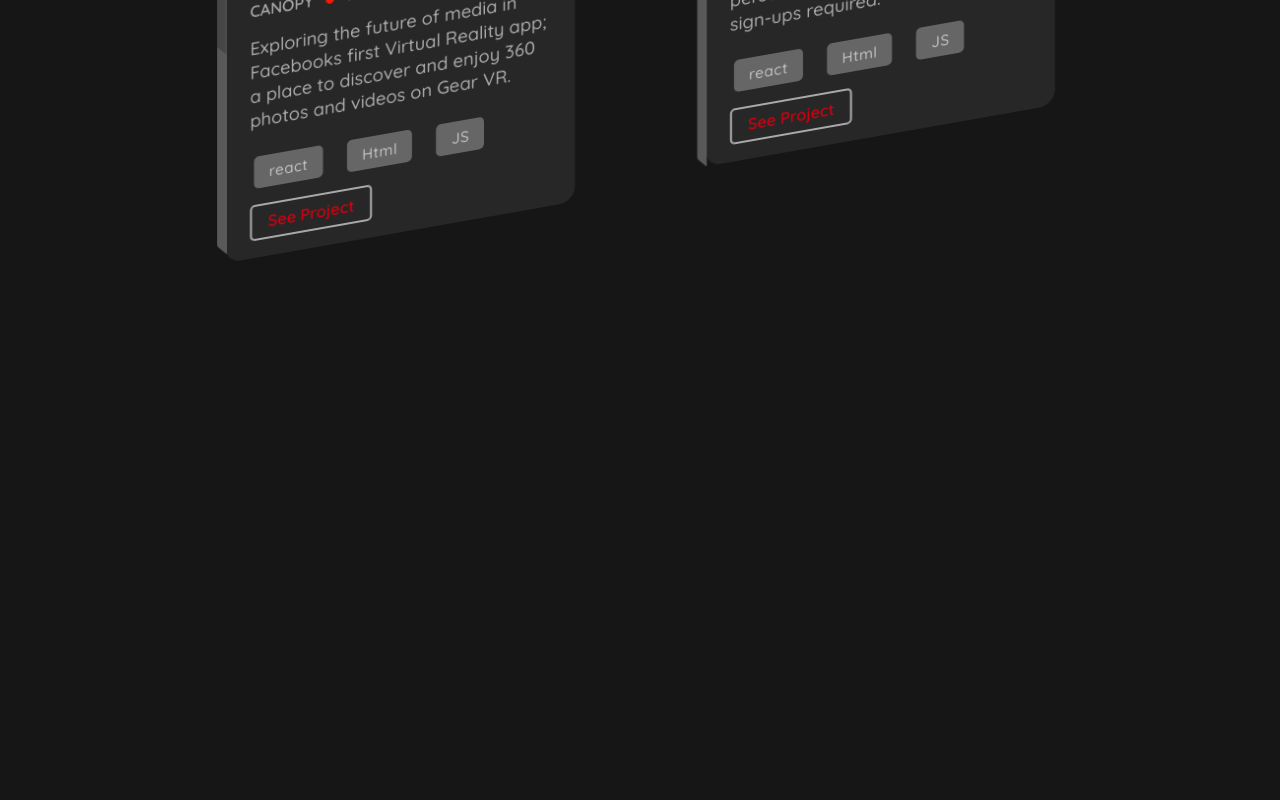
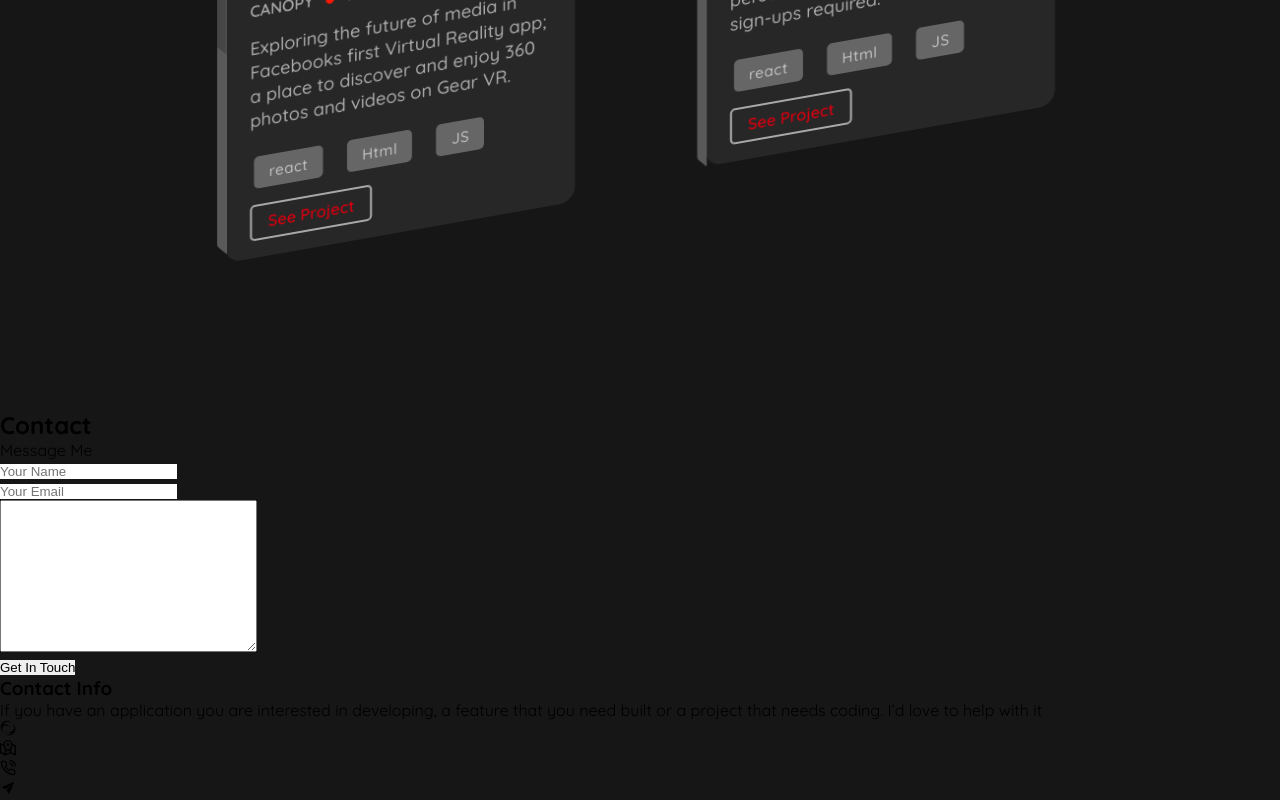
Before and after one commit to moise10r/React_Personal_Portfolio, a React (Create React App) app: page / in a window 1280 px wide. Shown: the part 4238-5038 px from the top of the page. Before the commit the page ends 4548 px from the top, so only its background shows below. Built offline with nearby package versions, Linux system fonts and the light colour scheme.

Commit message:
Fix css bug.

```diff
--- a/src/assets/css/main.css
+++ b/src/assets/css/main.css
@@ -1034,7 +1034,7 @@ li {
 }
 .project-main-wrapper .card-list-container {
   width: 100%;
-  margin-top: 15rem;
+  margin-top: 5rem;
   display: flex;
   justify-content: center;
   align-items: center;
@@ -1054,8 +1054,7 @@ li {
   max-width: 350px;
   margin: 2rem auto;
   padding: 2.5rem;
-  border-bottom-right-radius: 16px;
-  border-bottom-left-radius: 16px;
+  border-radius: 16px;
   background-color: rgba(51, 51, 51, 0.6);
   transition: 0.5s;
   position: relative;
@@ -1063,6 +1062,14 @@ li {
   justify-content: center;
   align-items: center;
   flex-direction: column;
+}
+@media screen and (min-width: 992px) {
+  .project-main-wrapper .card-list-container .card {
+    border-top-right-radius: 0;
+    border-top-left-radius: 0;
+    border-bottom-left-radius: 16px;
+    border-bottom-right-radius: 16px;
+  }
 }
 .project-main-wrapper .card-list-container .card .img-wrapper {
   width: 100%;
@@ -1168,6 +1175,11 @@ li {
   transform: translateY(-3rem);
 }
 .project-main-wrapper .card-list-container .card::before {
+  display: none;
+}
+@media screen and (min-width: 992px) {
+  .project-main-wrapper .card-list-container .card::before {
+    display: block;
     position: absolute;
     content: "";
     top: -0.9rem;
@@ -1180,7 +1192,13 @@ li {
     transition: 0.5s;
     border-radius: 0.2rem;
   }
+}
 .project-main-wrapper .card-list-container .card::after {
+  display: none;
+}
+@media screen and (min-width: 992px) {
+  .project-main-wrapper .card-list-container .card::after {
+    display: block;
     position: absolute;
     content: "";
     top: -0.9rem;
@@ -1193,6 +1211,17 @@ li {
     transition: 0.5s;
     border-radius: 0.2rem;
     border-bottom: 20rem solid rgba(102, 102, 102, 0.6);
+  }
+}
+
+.contact-main-section {
+  width: 100%;
+  margin-top: 5rem;
+}
+@media screen and (min-width: 767px) {
+  .contact-main-section {
+    margin-top: 20rem;
+  }
 }
 
 .container {
--- /dev/null
+++ b/src/assets/scss/components/_contact.scss
@@ -0,0 +1,7 @@
+.contact-main-section {
+  width: 100%;
+  margin-top: 5rem;
+  @include media(767px){
+    margin-top: 20rem;
+  }
+}
--- a/src/assets/scss/pages/_home.scss
+++ b/src/assets/scss/pages/_home.scss
@@ -2,6 +2,7 @@
   @import '../components/headline';
   @import '../components/about';
   @import '../components/project';
+  @import '../components/contact';
 
   .container {
     width: 100%;
--- /dev/null
+++ b/src/components/contact.jsx
@@ -0,0 +1,74 @@
+import React, { Component } from 'react';
+import { IconContext } from 'react-icons';
+import { GiCircleClaws } from 'react-icons/gi';
+import { GrMapLocation } from 'react-icons/gr';
+import { FiPhoneCall } from 'react-icons/fi';
+import { IoIosSend } from 'react-icons/io';
+class Contact extends Component {
+	state = {};
+	render() {
+		return (
+			<section className='contact-main-section'>
+				<h2 className='title'>Contact</h2>
+				<div className='contact-main-wrapper'>
+					<div className='main-contact-left-container'>
+						<p>Message Me</p>
+						<form action='/'>
+							<div className='form-group'>
+								<input type='text' name='name' placeholder='Your Name' />
+							</div>
+							<div className='form-group'>
+								<input type='text' name='email' placeholder='Your Email' />
+							</div>
+							<div className='form-group'>
+								<textarea
+									name='message'
+									id='message'
+									cols='30'
+									rows='10'
+								></textarea>
+							</div>
+							<button type='submit' className='btn'>
+								Get In Touch
+							</button>
+						</form>
+					</div>
+					<div className='main-contact-right-container'>
+						<h3>Contact Info</h3>
+						<p>
+							If you have an application you are interested in developing, a
+							feature that you need built or a project that needs coding. I’d
+							love to help with it
+						</p>
+						<div className='more-info'>
+							<ul className='info-icons'>
+								<li>
+									<IconContext.Provider value={{ className: 'icon' }}>
+										<GiCircleClaws />
+									</IconContext.Provider>
+								</li>
+								<li>
+									<IconContext.Provider value={{ className: 'icon' }}>
+										<GrMapLocation />
+									</IconContext.Provider>
+								</li>{' '}
+								<li>
+									<IconContext.Provider value={{ className: 'icon' }}>
+										<FiPhoneCall />
+									</IconContext.Provider>
+								</li>{' '}
+								<li>
+									<IconContext.Provider value={{ className: 'icon' }}>
+										<IoIosSend />
+									</IconContext.Provider>
+								</li>
+							</ul>
+						</div>
+					</div>
+				</div>
+			</section>
+		);
+	}
+}
+
+export default Contact;
--- a/src/components/pages/home.jsx
+++ b/src/components/pages/home.jsx
@@ -1,13 +1,13 @@
 import React, { Component } from 'react';
-import Header from '../header';
-import HeadLine from '../headline';
-import About from '../about';
-
 import { IconContext } from 'react-icons';
 import { ImGithub } from 'react-icons/im';
 import { FiTwitter } from 'react-icons/fi';
 import { GrLinkedinOption } from 'react-icons/gr';
+import Header from '../header';
+import HeadLine from '../headline';
+import About from '../about';
 import Projects from '../projects';
+import Contact from '../contact';
 
 class Home extends Component {
 	state = {};
@@ -19,6 +19,7 @@ class Home extends Component {
 					<HeadLine />
 					<About />
 					<Projects />
+					<Contact  />
 				</main>
 				<div className='left-bar-icons'>
 					<div className='bar'></div>
--- a/src/components/projects.jsx
+++ b/src/components/projects.jsx
@@ -1,6 +1,5 @@
 import React, { Component } from 'react';
 import { data } from '../services/data';
-import ellipse_4 from '../assets/images/Portfolio_4.png';
 import count from '../assets/images/Counter.png';
 
 class Projects extends Component {
@@ -22,7 +21,7 @@ class Projects extends Component {
 					<ul className='card-list-container'>
 						{data.map(
 							({ id, title, image, description, detail, technologies }) => (
-								<li className='card'>
+								<li key={id} className='card'>
 									<a class='img-wrapper' href='#2'>
 										<img src={image} alt='tonic' />
 									</a>
```
Also changed, not shown: src/assets/scss/components/_project.scss (+16 -2 lines). Lines whose indentation alone changed are shown as unchanged.
